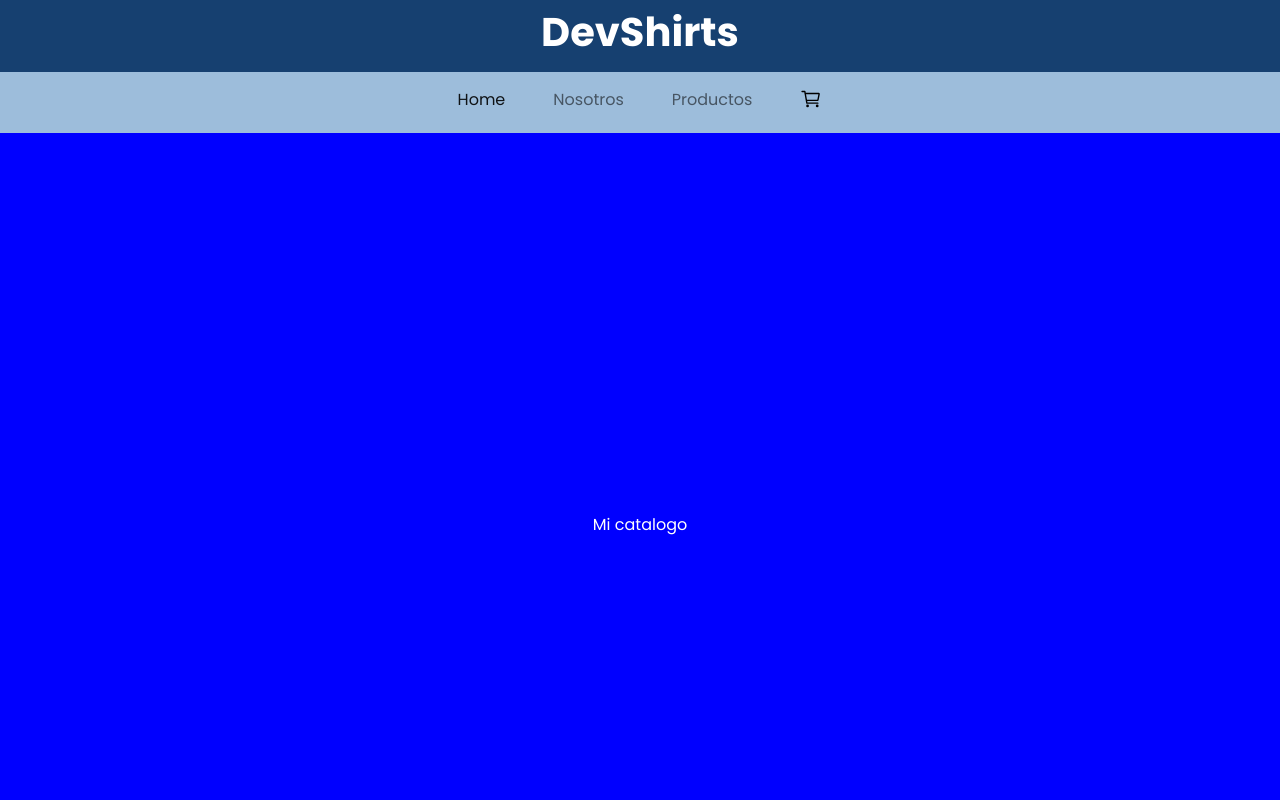
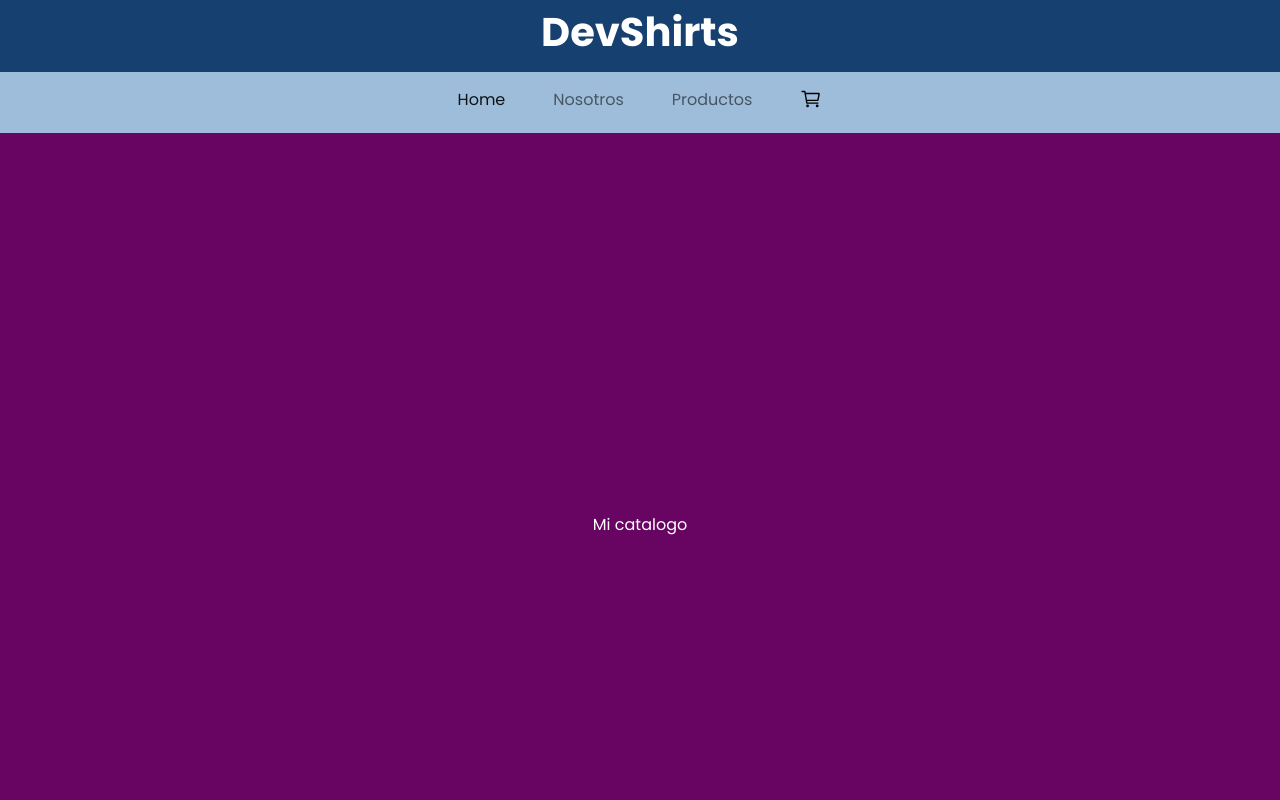
Before and after one commit to GabooGauna/E-commerce-React, a React (Create React App) app: page / in a window 1280 px wide. Shown: the top 800 px of the page. Built offline with nearby package versions, Linux system fonts and the light colour scheme.

Commit message:
color al container

```diff
--- a/src/components/ItemListContainer/ItemListContainer.css
+++ b/src/components/ItemListContainer/ItemListContainer.css
@@ -3,7 +3,7 @@
   display: flex;
   justify-content: center;
   align-items: center;
-  background-color: blue;
+  background-color: rgb(104, 5, 99);
   text-align: center;
   color: white;
 }
```
